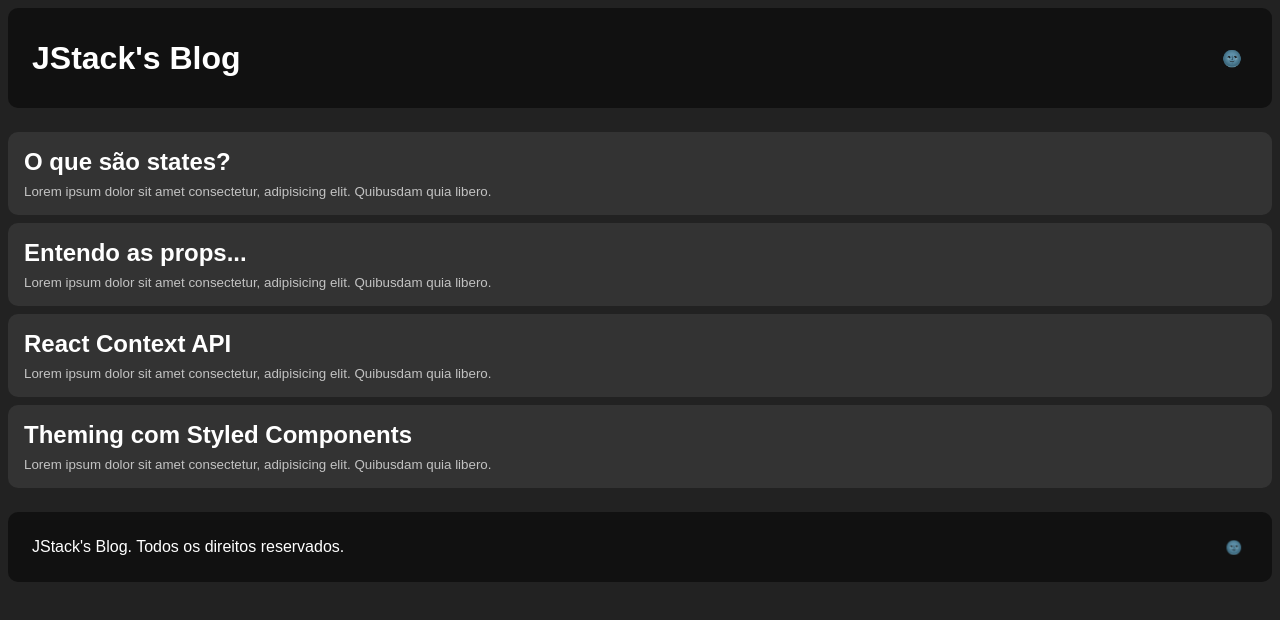
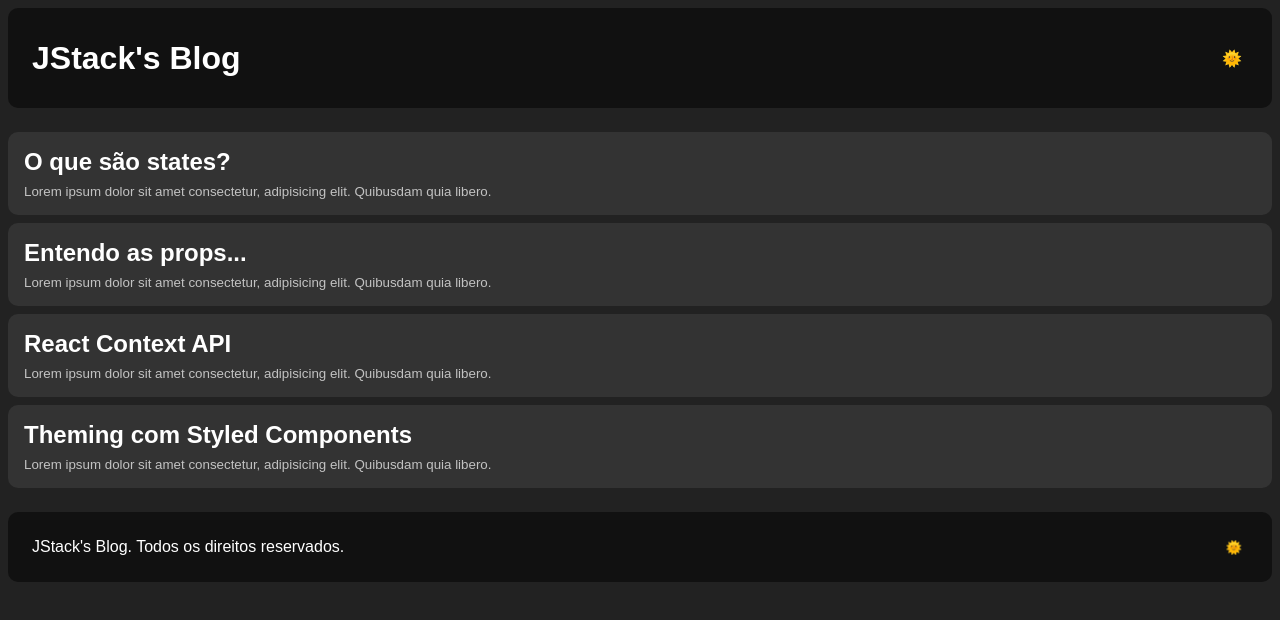
Before and after one commit to lucashcoliveira/reactBlog, a React app: page / in a window 1280 px wide. Shown: the top 620 px of the page. Built offline with nearby package versions, Linux system fonts and the light colour scheme.

Commit message:
finalizado e arrumado o problema com o theme button

```diff
--- a/src/App.js
+++ b/src/App.js
@@ -1,13 +1,11 @@
 import React from 'react';
 
-import GlobalStyle from './styles/global';
 import Layout from './components/Layout';
 import ThemeProvider from './context';
 
 function App() {
   return (
       <ThemeProvider>
-        <GlobalStyle />
           <Layout />
       </ThemeProvider>
   );
--- a/src/components/Footer/index.js
+++ b/src/components/Footer/index.js
@@ -1,14 +1,14 @@
 
 import React, { useContext } from 'react';
-
 import { Container } from './styles';
 import { ThemeContext } from '../../context';
-import themes from '../../styles/themes';
 
 
 export default function Footer() {
 
-  const { handleToggleTheme }  = useContext(ThemeContext)
+  const { handleToggleTheme, theme }  = useContext(ThemeContext)
+
+  console.log()
 
   return (
     <Container>
@@ -17,7 +17,7 @@ export default function Footer() {
         type="button"
         onClick={ handleToggleTheme }
       >
-        {themes === 'dark' ? '🌞' : '🌚'}
+        {theme === 'dark' ? '🌞' : '🌚'}
       </button>
     </Container>
   );
--- a/src/components/Header/index.js
+++ b/src/components/Header/index.js
@@ -3,11 +3,9 @@ import React, { useContext } from 'react';
 
 import { Container } from './styles';
 import { ThemeContext } from '../../context';
-import themes from '../../styles/themes';
 
 export default function Header() {
-
-  const { handleToggleTheme }  = useContext(ThemeContext)
+  const { handleToggleTheme, theme }  = useContext(ThemeContext)
 
   return (
     <Container>
@@ -16,8 +14,8 @@ export default function Header() {
         type="button"
         onClick={ handleToggleTheme }
       >
-        {themes === 'dark' ? '🌞' : '🌚'}
+        {theme === 'dark' ? '🌞' : '🌚'}
       </button>
     </Container>
   );
-}
+};
```
Also changed, not shown: src/context/index.js (+4 -7 lines).
